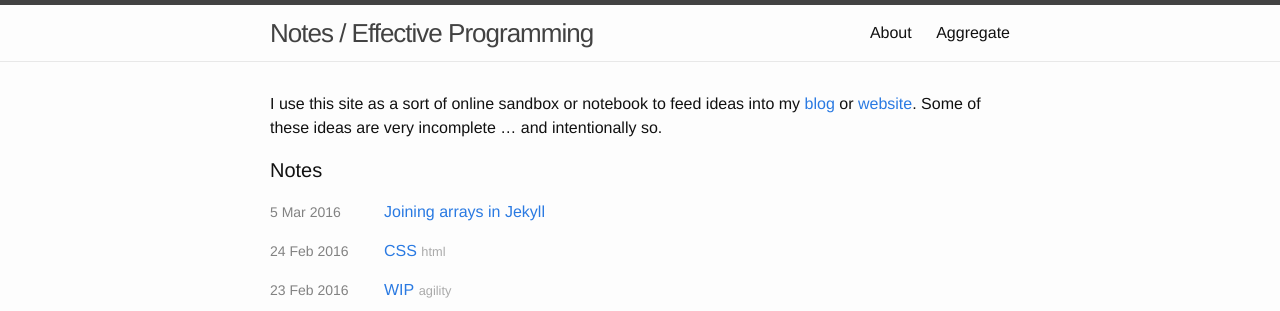
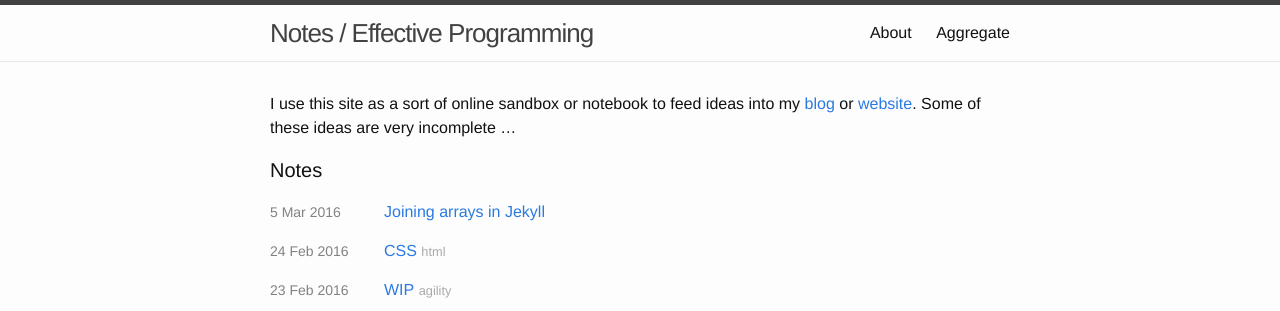
Before and after one commit to EffectiveProgramming-Websites/com.effectiveprogramming.notes, a Jekyll site: the page built from index.html, in a window 1280 px wide. Shown: the top 311 px of the page. Built offline with Jekyll 4.4.1, drawn with Linux system fonts in a browser that asks for light colours.

Commit message:
Updated front line.

```diff
--- a/index.html
+++ b/index.html
@@ -4,7 +4,7 @@ layout: default
 
 <div class="home">
 
-	<p>I use this site as a sort of online sandbox or notebook to feed ideas into my <a href="http://blog.effectiveprogramming.com/">blog</a> or <a href="http://www.effectiveprogramming.com/">website</a>. Some of these ideas are very incomplete &hellip; and intentionally so.</p>
+	<p>I use this site as a sort of online sandbox or notebook to feed ideas into my <a href="http://blog.effectiveprogramming.com/">blog</a> or <a href="http://www.effectiveprogramming.com/">website</a>. Some of these ideas are very incomplete &hellip;</p>
 
   <h1 class="page-heading">Notes</h1>
 
```
